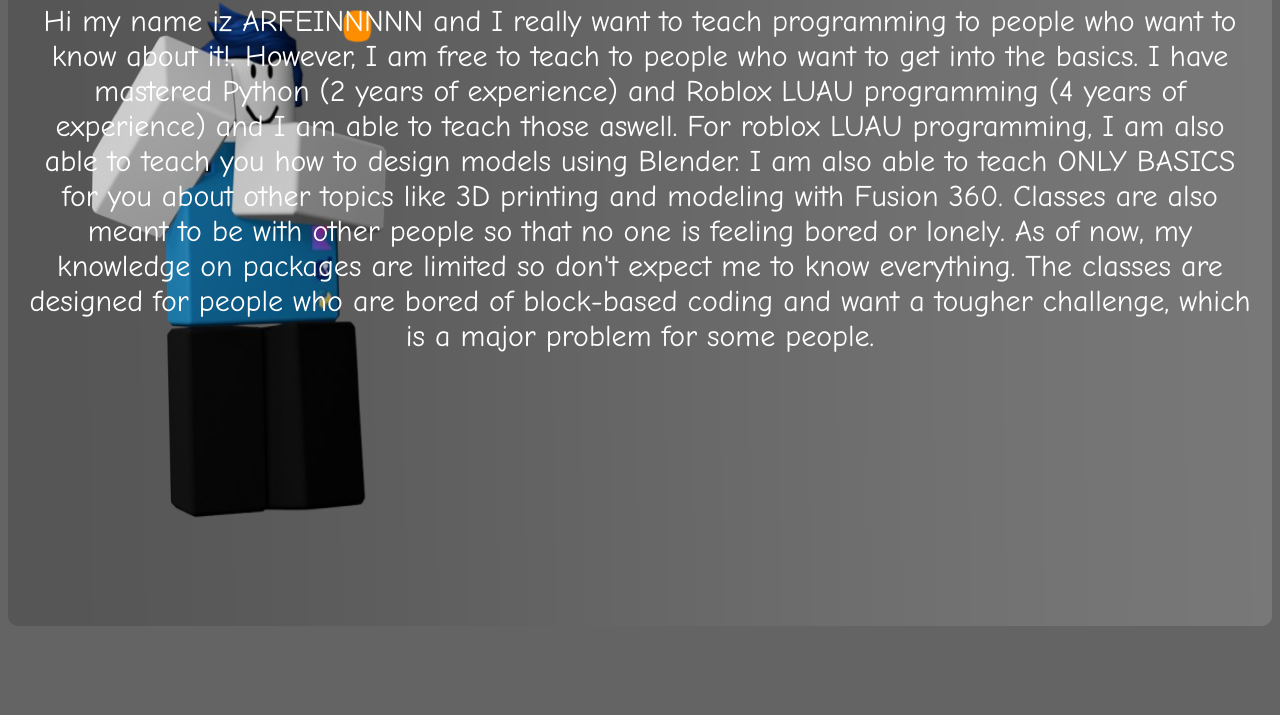
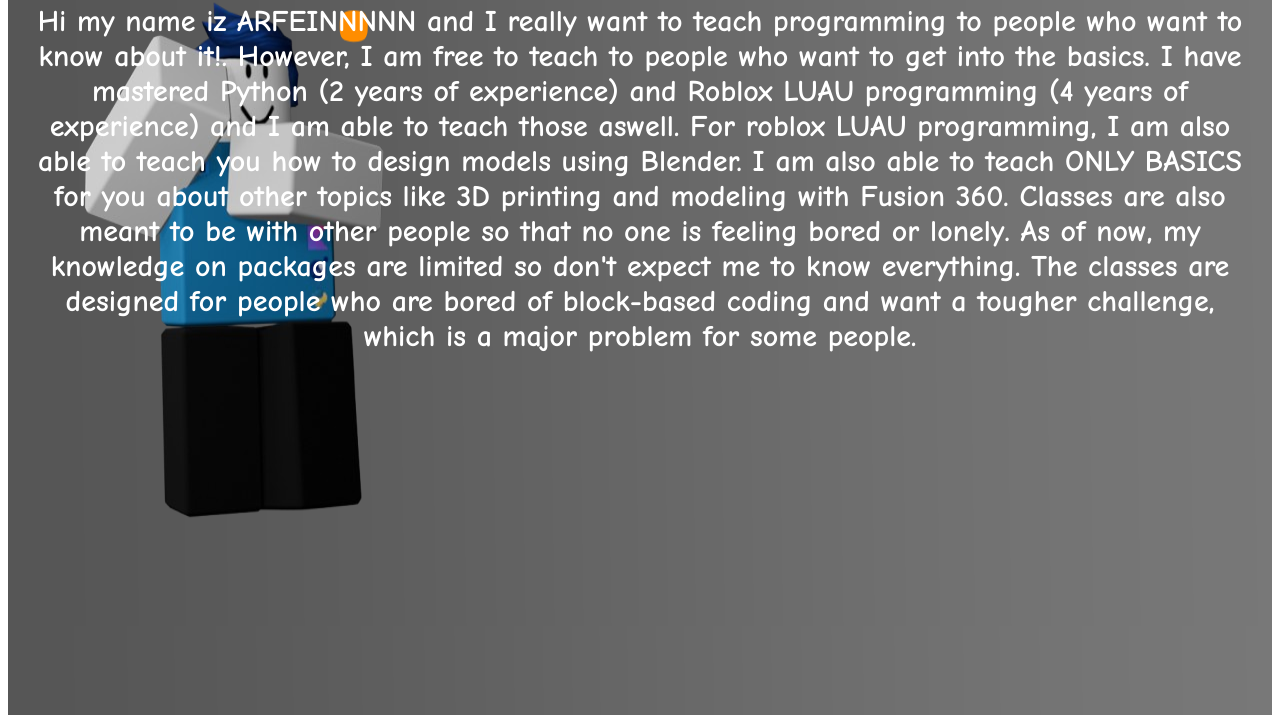
Before and after one commit to Arvin2A/zamanarvin, a plain HTML site: page index.html in a window 1280 px wide. Shown: the part 232-947 px from the top of the page. Before the commit the page ends 866 px from the top, so only its background shows below. Drawn offline with Linux system fonts and the light colour scheme.

Commit message:
minor fix

```diff
--- a/script.js
+++ b/script.js
@@ -12,12 +12,12 @@
     document.getElementById(tabName).style.display = "block";
     document.getElementById(tabName).classList.add("active");
     const activeTab = document.getElementById(tabName);
-    if (activeTab) {
+    /*if (activeTab) {
         const computedStyle = window.getComputedStyle(activeTab);
         if (computedStyle.animationName !== "none") {
             activeTab.style.animation = "fadeInUP 1s ease-in-out"; // Apply animation
         }
-    }
+    }*/
 
     if (evt) {
         evt.currentTarget.className += " active";
--- a/style.css
+++ b/style.css
@@ -13,14 +13,15 @@
         opacity: 0;
     }
     to {
-        opacity: 0.9;
+        opacity: 1;
     }
 }
 html, body {
     overflow-x: hidden; /* Prevent horizontal overflow on the entire page */
-    background-color: rgb(100, 100, 100);
+    background-color: rgb(255, 255, 255);
     font-family: 'Comic Neue', 'sans-serif';
-    color : #ccc; /* Default text color */
+    font-weight: 700;
+    color : #000000; /* Default text color */
 }
 p {
     animation: fadeInUP 1s ease-in-out;
@@ -52,14 +53,44 @@
     text-align: center;
 }
 #About\ Me {
-    background-image: url('Images/Tabcontent/AbtMe.png'); /* Path to the image */
-    background-size: 100% 100%; /* Ensure the image covers the entire area */
-    background-position: center;
+    background-image: url('Images/Tabcontent/questions.png');
+    background-size: 100%, 100vh;
+    background-position: fixed;  /* Fix the background image to the viewport */
     border-radius: 10px;
     background-repeat: no-repeat;
     color: white;
     padding: 20px;
-    animation: fadeOnly 1s ease-in-out;
+    height: 200vh;
+    /*animation: fadeOnly 1s ease-in-out;*/
+    overflow-y: auto;
+    background-attachment: fixed, fixed;
+}
+#Q\&A {
+    background-image: url('Images/Tabcontent/questions.png');
+    background-size: 100%, 100vh;
+    background-position: fixed;
+    background-attachment: fixed; /* Fix the background image to the viewport */
+    border-radius: 10px;
+    background-repeat: no-repeat;
+    color: white;
+    padding: 20px;
+    height: 200vh;
+    /*animation: fadeOnly 1s ease-in-out;*/
+    overflow-y: auto;
+}
+.tabcontent {
+    z-index: 2;
+    display: none;
+    padding: 6px 12px;
+    /*top: 50px;*/
+    width: 100%;
+    /*height: calc(100% - 50px);*/
+    height: 200vh;
+    border-top: none;
+    margin-top: 50px; /* Adjust this value to match the height of your tab buttons */
+    /*width: calc(100vw + 20%);*/
+    overflow-y: auto;
+    box-sizing: border-box;
 }
 .tab {
     position: fixed;
@@ -67,8 +98,9 @@
     overflow: hidden;
     display: flex;
     justify-content: center;
+    border: 2px solid #9a9a9a; /* Border color for the tab container */
     align-items: center;
-    background-color: #cecece;
+    background-color: #ffffff;
     z-index: 1000;
     width: 75%;
     left: 50%; /* Move the tab container to the center */
@@ -98,23 +130,6 @@
     background-color: #a2a2a2;
 }
 
-.tabcontent {
-    display: none;
-    padding: 6px 12px;
-    /*top: 50px;*/
-    width: 100%;
-    /*height: calc(100% - 50px);*/
-    height: 100vh;;
-    border-top: none;
-    margin-top: 50px; /* Adjust this value to match the height of your tab buttons */
-    /*width: calc(100vw + 20%);*/
-    overflow-y: auto;
-    box-sizing: border-box;
-    display: flex;
-    flex-direction: column;
-    align-items: center;
-    justify-content: center;
-}
 
 .tabcontent.active {
     display: block;
```
Also changed, not shown: Images/Tabcontent/questions.png (renamed from Images/Tabcontent/AbtMe.png).
